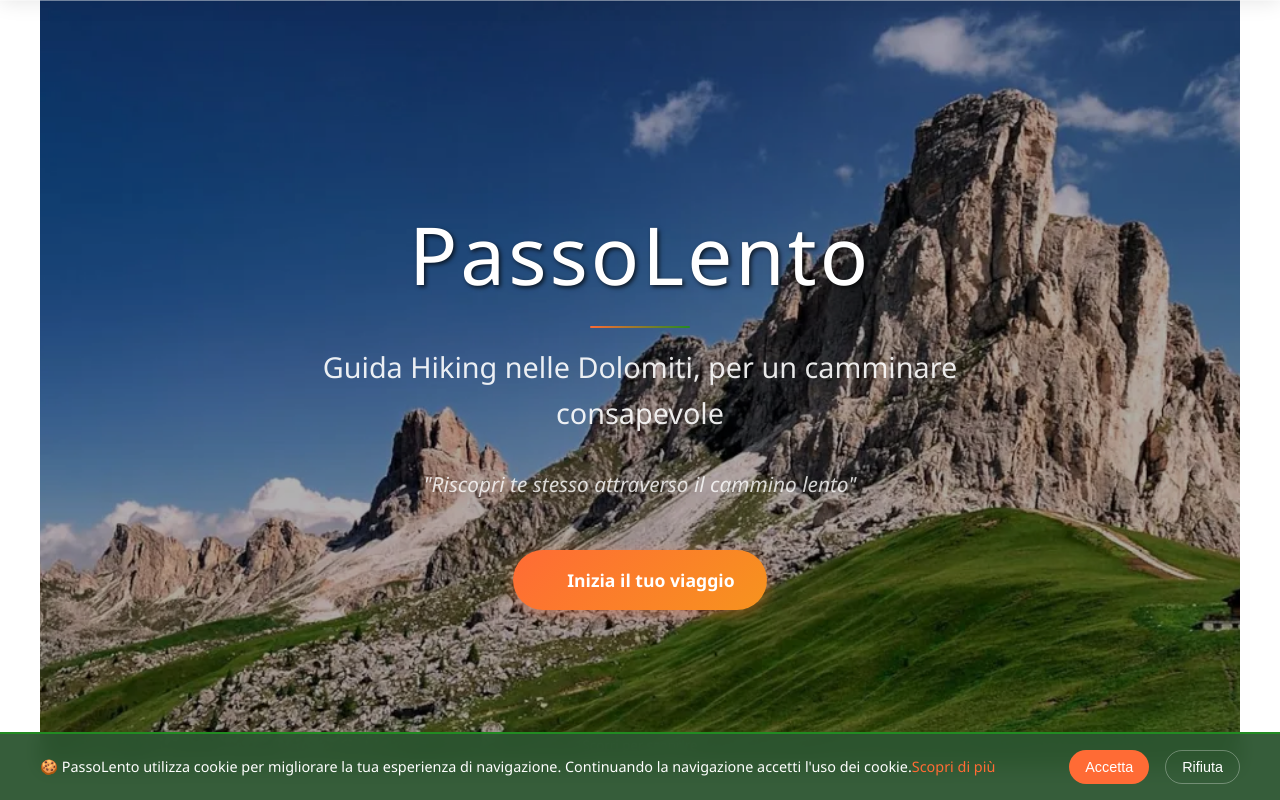
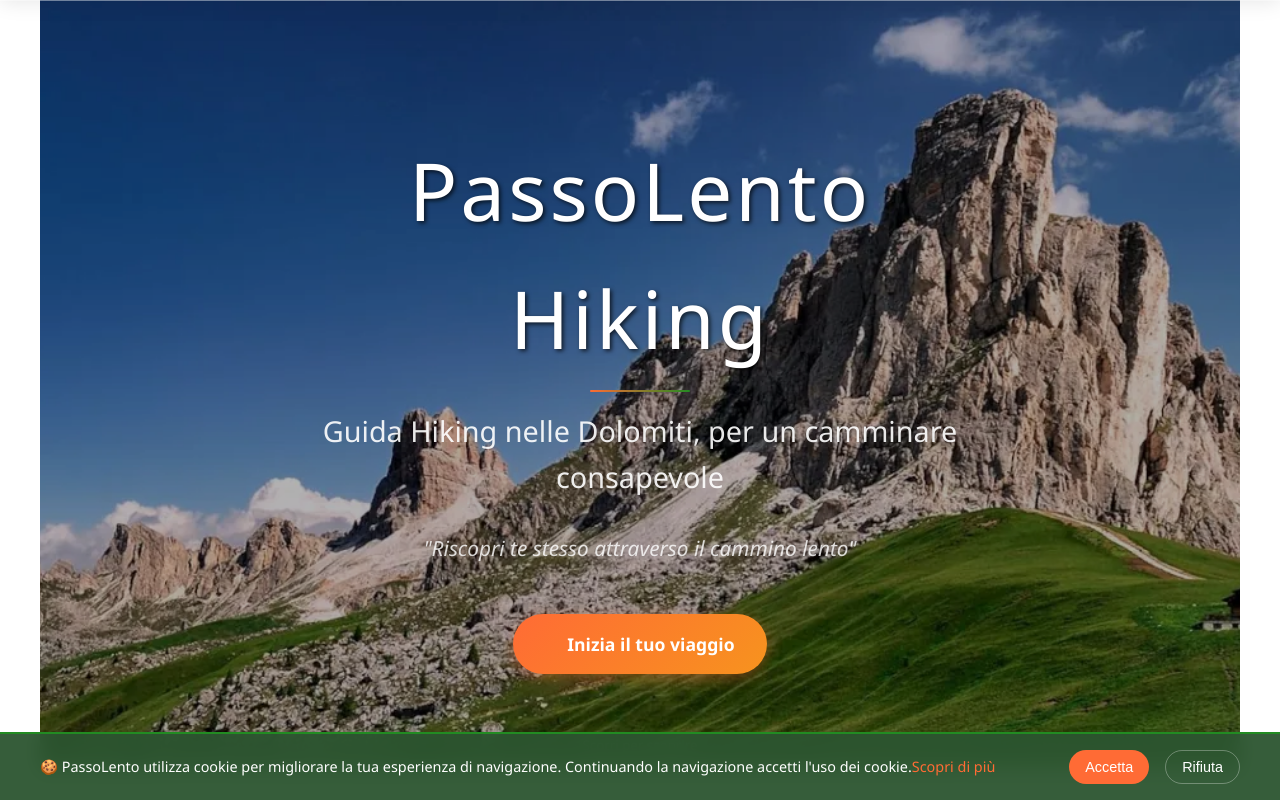
Before and after one commit to fracassi-marco/PassoLento, a Next.js app: page / in a window 1280 px wide. Shown: the top 800 px of the page. Built offline with nearby package versions, Linux system fonts and the light colour scheme; a web font is replaced by a local one.

Commit message:
Minor fix

```diff
--- a/src/app/components/HomeHero.tsx
+++ b/src/app/components/HomeHero.tsx
@@ -3,7 +3,7 @@ export default function HomeHero() {
     <section id="home" className="hero">
         <div className="hero-content">
           <div className="hero-brand">
-            <h1>PassoLento</h1>
+            <h1>PassoLento Hiking</h1>
             <div className="brand-divider"></div>
           </div>
           <p className="subtitle">Guida Hiking nelle Dolomiti, per un camminare consapevole</p>
--- a/src/app/layout.tsx
+++ b/src/app/layout.tsx
@@ -17,7 +17,6 @@ export default function RootLayout({
   return (
     <html lang="it">
     <head>
-      <meta name="viewport" content="width=device-width, initial-scale=1.0"/>
       <meta name="author" content="Marco Fracassi"/>
       <meta name="robots" content="index, follow"/>
 
```
